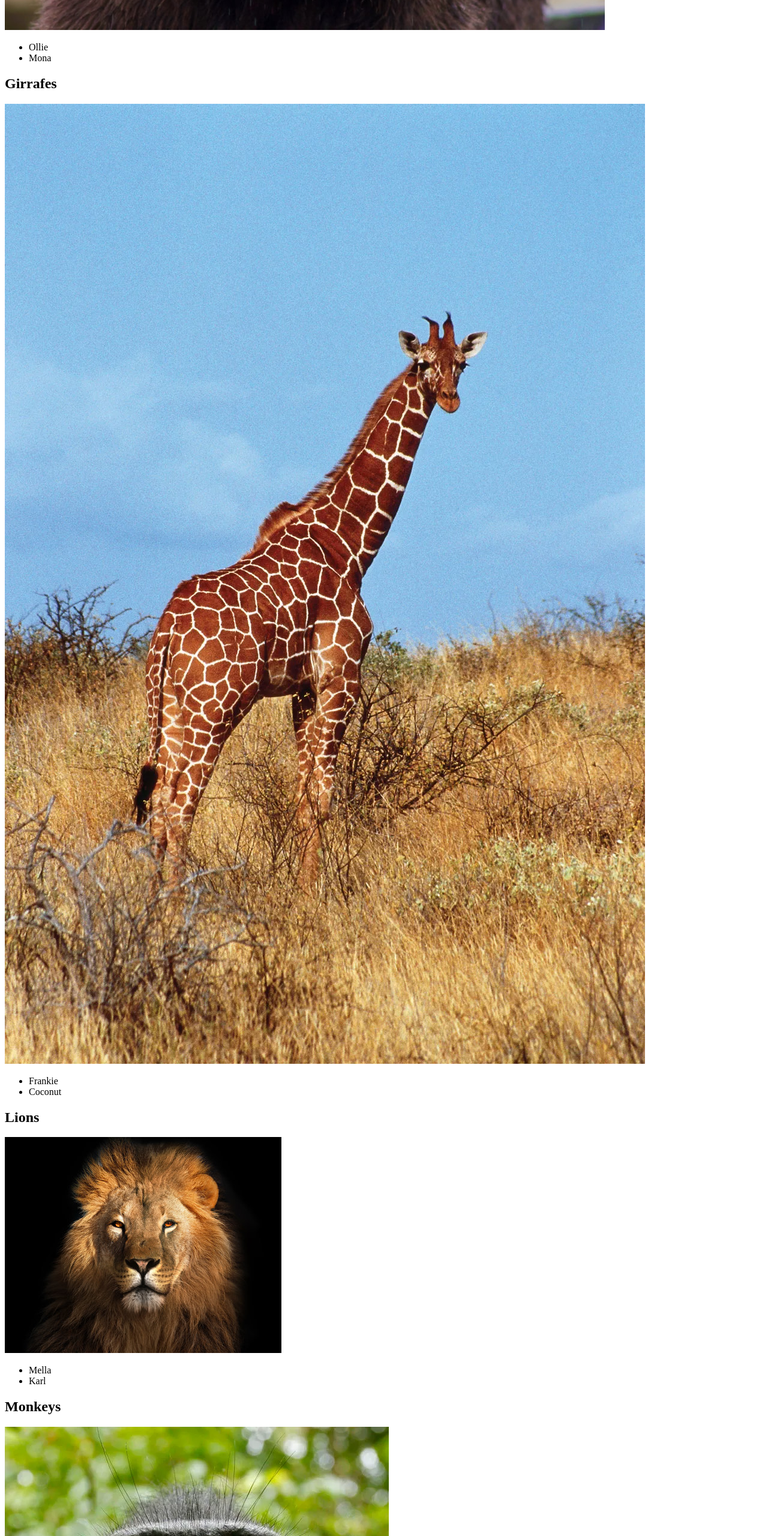
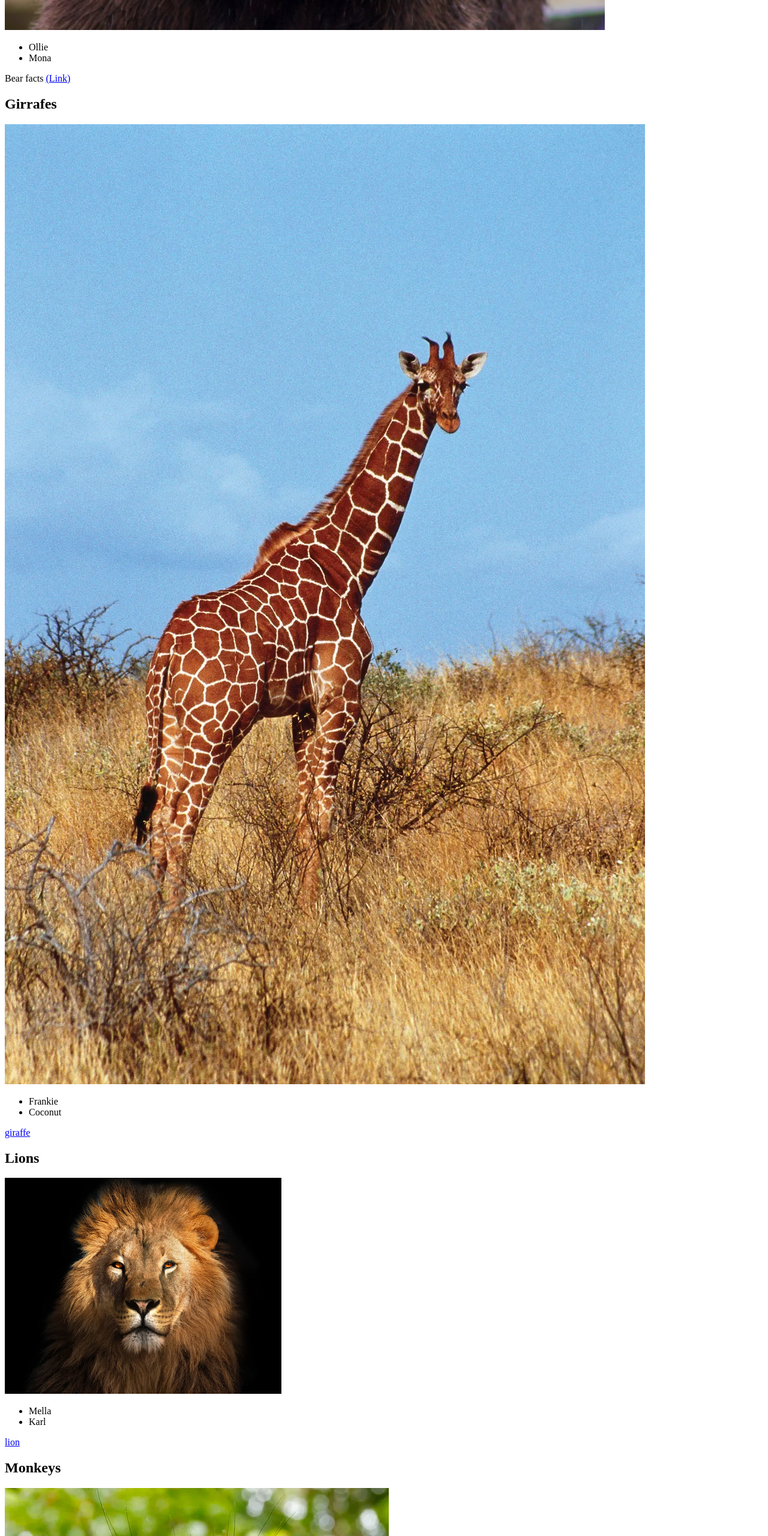
Before and after one commit to anthonyg003/HTMLCourse, a plain HTML site: page zoopage.html in a window 1280 px wide. Shown: the part 820-3380 px from the top of the page at 60% size. Drawn offline with Linux system fonts and the light colour scheme.

Commit message:
Zoo Webpage

```diff
--- a/zoopage.html
+++ b/zoopage.html
@@ -18,6 +18,11 @@
         <li>Ollie</li>
         <li>Mona</li>
       </ul>
+      <section>
+        <p>
+          Bear facts <a href="https://en.wikipedia.org/wiki/Bear">(Link)</a>
+        </p>
+      </section>
     </section>
 
     <section>
@@ -27,6 +32,7 @@
         <li>Frankie</li>
         <li>Coconut</li>
       </ul>
+      <a href="https://en.wikipedia.org/wiki/Giraffe">giraffe</a>
     </section>
 
     <section>
@@ -36,6 +42,7 @@
         <li>Mella</li>
         <li>Karl</li>
       </ul>
+      <a href="https://en.wikipedia.org/wiki/Lion">lion</a>
     </section>
 
     <section>
@@ -46,6 +53,7 @@
         <li>Earl</li>
         <li>Banana Pudding</li>
       </ul>
+      <a href="https://en.wikipedia.org/wiki/Monkey">monkey</a>
     </section>
 
     <section>
@@ -56,6 +64,7 @@
         <li>Aspen</li>
         <li>Mika</li>
       </ul>
+      <a href="https://en.wikipedia.org/wiki/Alligator">alligator</a>
     </section>
   </body>
 </html>
```
